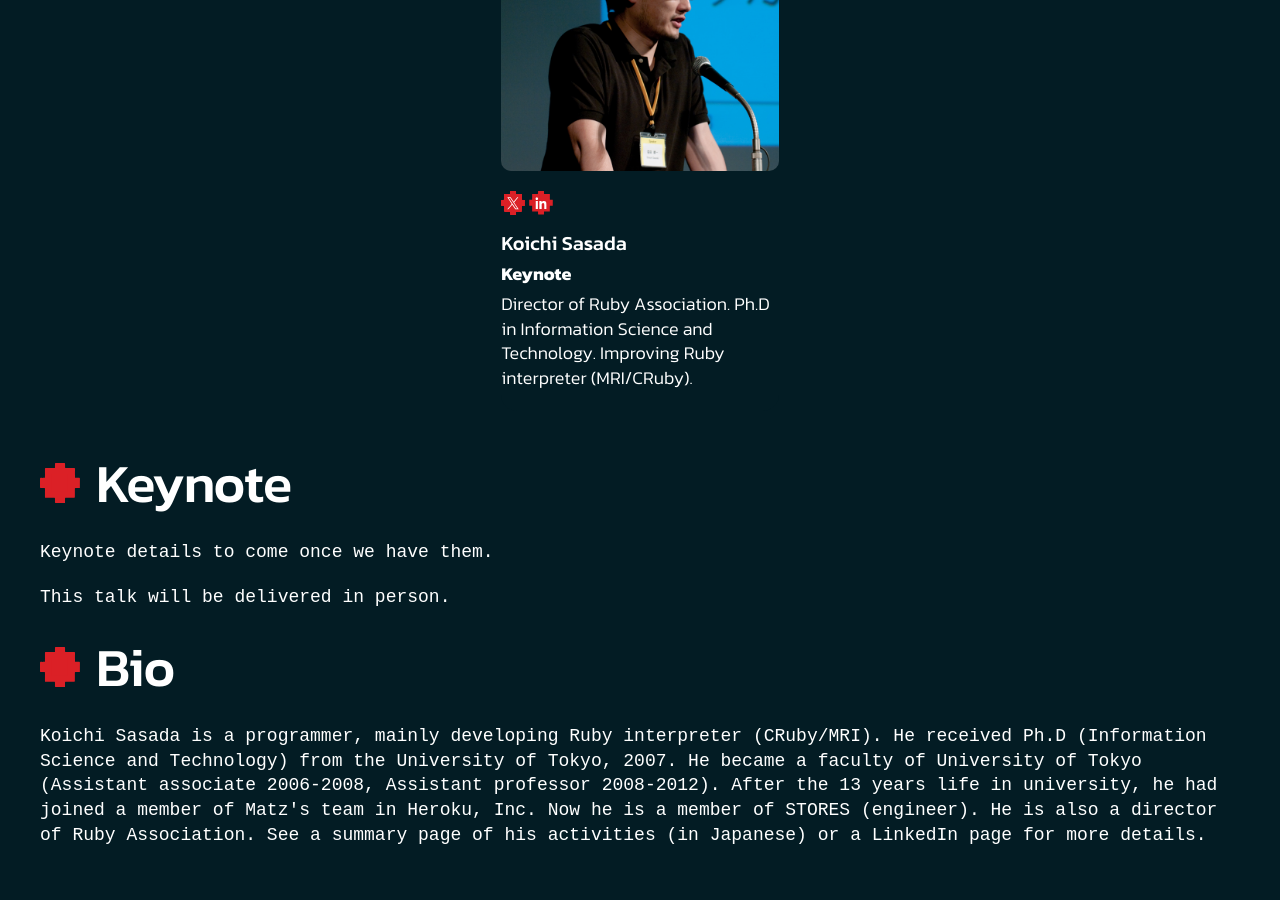
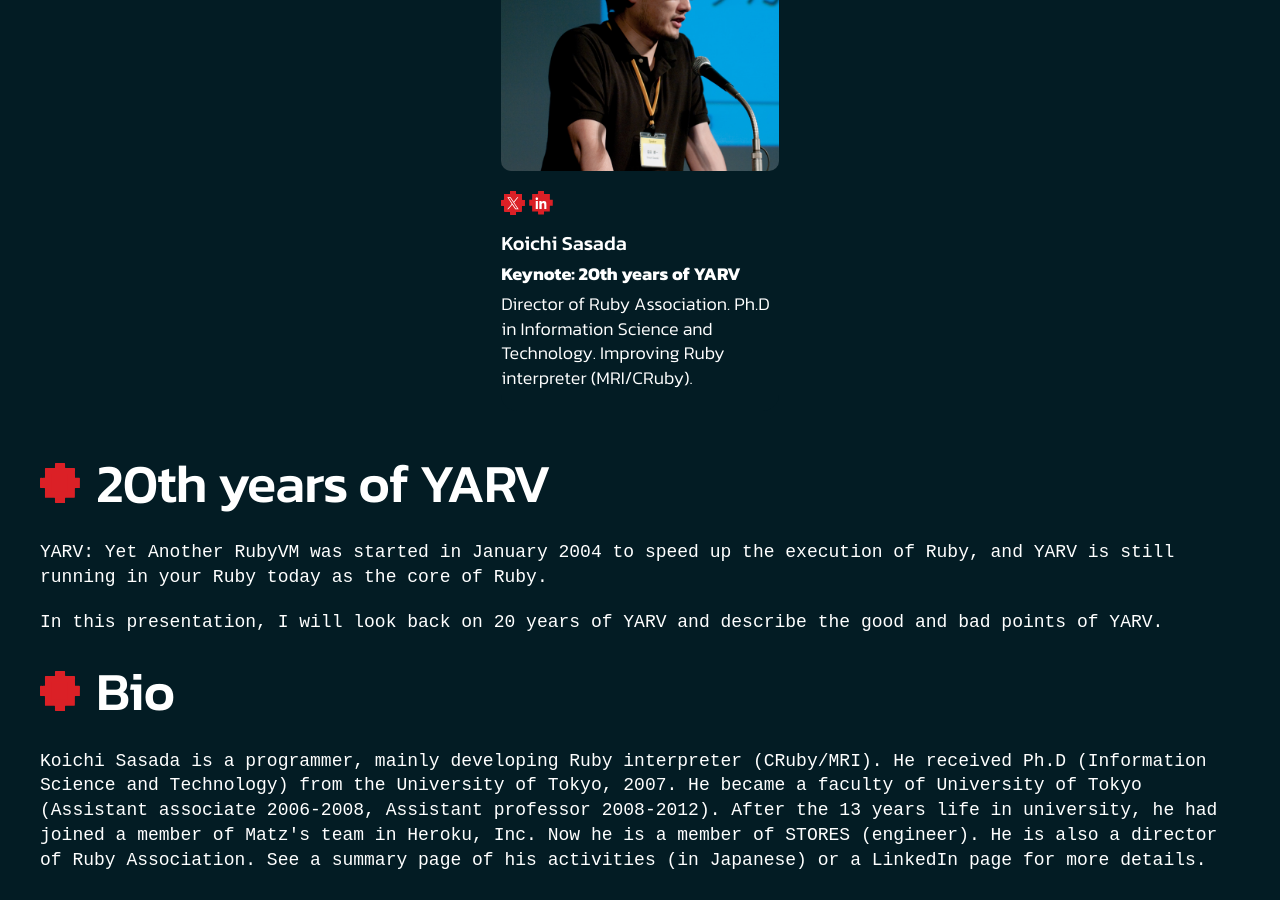
Before and after one commit to euruko/2024.euruko.org, a Jekyll site: the page built from speakers/koichi_sasada.html, in a window 1280 px wide and 900 px high, scrolled down 322 px. Built offline with Jekyll 4.4.1, drawn with Linux system fonts in a browser that asks for light colours; comment, search, counter and statistics services are not loaded.

Commit message:
Update talk description of Koichi

```diff
--- a/_includes/agenda/agenda_day_two.html
+++ b/_includes/agenda/agenda_day_two.html
@@ -29,7 +29,7 @@
       <div class="schedule__item">
         <a href="/speakers/koichi_sasada" class="schedule__item__image" style="background: url(/assets/images/speakers/koichi.png) center center / cover no-repeat;"></a>
         <div class="schedule__item__content">
-          <h5 class="schedule__item__title">Keynote: TBD</h5>
+          <h5 class="schedule__item__title">Keynote: 20th years of YARV</h5>
           <p class="schedule__item__speaker">Koichi Sasada</p>
         </div>
       </div>
--- a/all_speakers.html
+++ b/all_speakers.html
@@ -119,7 +119,7 @@ layout: page
                 </li>
               </ul>
               <h4 class="card__name">Koichi Sasada</h4>
-              <p class="card__note text--bold">Keynote</p>
+              <p class="card__note text--bold">Keynote: 20th years of YARV</p>
               <p class="card__note">Director of Ruby Association. Ph.D in Information Science and Technology. Improving Ruby interpreter (MRI/CRuby).</p>
             </div>
           </div>
--- a/speakers/koichi_sasada.html
+++ b/speakers/koichi_sasada.html
@@ -21,7 +21,7 @@ layout: page
                 </li>
               </ul>
               <h4 class="card__name">Koichi Sasada</h4>
-              <p class="card__note text--bold">Keynote</p>
+              <p class="card__note text--bold">Keynote: 20th years of YARV</p>
               <p class="card__note">Director of Ruby Association. Ph.D in Information Science and Technology. Improving Ruby interpreter (MRI/CRuby).</p>
             </div>
           </div>
@@ -29,12 +29,15 @@ layout: page
       </div>
       <article class="section__article mb--2">
         <div class="col--100">
-          <h3 class="section__article__title has-dot">Keynote</h3>
+          <h3 class="section__article__title has-dot">20th years of YARV</h3>
           <p class="section__article__text mb--2">
-            Keynote details to come once we have them.
+            YARV: Yet Another RubyVM was started in January 2004 to speed up
+            the execution of Ruby, and YARV is still running in your Ruby today
+            as the core of Ruby.
           </p>
           <p class="section__article__text">
-            This talk will be delivered in person.
+            In this presentation, I will look back on 20 years of YARV and
+            describe the good and bad points of YARV.
           </p>
         </div>
       </article>
@@ -42,7 +45,15 @@ layout: page
         <div class="col--100">
           <h3 class="section__article__title has-dot">Bio</h3>
           <p class="section__article__text">
-            Koichi Sasada is a programmer, mainly developing Ruby interpreter (CRuby/MRI). He received Ph.D (Information Science and Technology) from the University of Tokyo, 2007. He became a faculty of University of Tokyo (Assistant associate 2006-2008, Assistant professor 2008-2012). After the 13 years life in university, he had joined a member of Matz's team in Heroku, Inc. Now he is a member of STORES (engineer). He is also a director of Ruby Association. See a summary page of his activities (in Japanese) or a LinkedIn page for more details.
+            Koichi Sasada is a programmer, mainly developing Ruby interpreter
+            (CRuby/MRI). He received Ph.D (Information Science and Technology)
+            from the University of Tokyo, 2007. He became a faculty of
+            University of Tokyo (Assistant associate 2006-2008, Assistant
+            professor 2008-2012). After the 13 years life in university, he had
+            joined a member of Matz's team in Heroku, Inc. Now he is a member
+            of STORES (engineer). He is also a director of Ruby Association.
+            See a summary page of his activities (in Japanese) or a LinkedIn
+            page for more details.
           </p>
         </div>
       </article>
```
